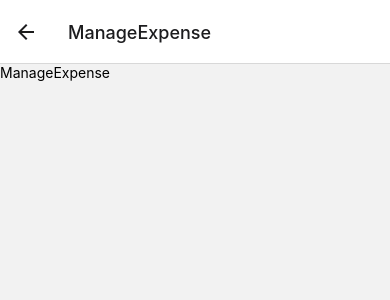
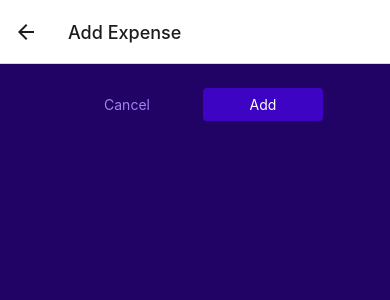
Before and after one commit to Kehad/React-Native-Tutorial, a React Native app: screen /ManageExpense in a window 390 px wide. Shown: the top 300 px of the page. Built offline with nearby package versions, Linux system fonts and the light colour scheme.

Commit message:
5th commit

```diff
--- a/App.js
+++ b/App.js
@@ -51,7 +51,7 @@
           title: "All Expenses",
           tabBarLabel: "All Expenses",
           tabBarIcon: ({ color, size }) => (
-            <Ionicons name="calender" size={size} color={color} />
+            <Ionicons name="calendar" size={size} color={color} />
           ),
         }}
       />
--- a/components/ExpensesOutput/ExpenseItem.js
+++ b/components/ExpensesOutput/ExpenseItem.js
@@ -4,10 +4,12 @@
 import { getFormattedDate } from "../../util/date";
 import { useNavigation } from "@react-navigation/native";
 
-function ExpenseItem({ description, amount, date }) {
+function ExpenseItem({ id,description, amount, date }) {
     const navigation = useNavigation();
     function expensePressHandler() {
-        navigation.navigate('ManageExpense')
+        navigation.navigate('ManageExpense', {
+            expenseId: id
+        })
     }
   return (
     <Pressable
--- /dev/null
+++ b/components/UI/Button.js
@@ -0,0 +1,44 @@
+import { Pressable, StyleSheet, Text, View } from "react-native";
+import { GlobalStyles } from "../../constants/styles";
+
+function Button({ children, onPress, mode, style }) {
+  return (
+    <View style={style}>
+      <Pressable
+        onPress={onPress}
+        style={({ pressed }) => pressed && styles.pressed}
+      >
+        <View style={[styles.button, mode === "flat" && styles.flat]}>
+          <Text style={[styles.buttonText, mode === "flat" && styles.flatText]}>
+            {children}
+          </Text>
+        </View>
+      </Pressable>
+    </View>
+  );
+}
+
+export default Button;
+
+const styles = StyleSheet.create({
+  button: {
+    borderRadius: 4,
+    padding: 8,
+    backgroundColor: GlobalStyles.colors.primary500,
+  },
+  flat: {
+    backgroundColor: "transparent",
+  },
+  buttonText: {
+    color: "white",
+    textAlign: "center",
+  },
+  flatText: {
+    color: GlobalStyles.colors.primary200,
+  },
+  pressed: {
+    opacity: 0.75,
+    backgroundColor: GlobalStyles.colors.primary100,
+    borderRadius: 4,
+  },
+});
--- a/package.json
+++ b/package.json
@@ -12,12 +12,14 @@
     "@react-navigation/bottom-tabs": "^6.6.1",
     "@react-navigation/native": "^6.1.18",
     "@react-navigation/native-stack": "^6.11.0",
+    "@reduxjs/toolkit": "^2.2.7",
     "expo": "~51.0.26",
     "expo-status-bar": "~1.12.1",
     "react": "18.2.0",
     "react-native": "0.74.5",
     "react-native-safe-area-context": "4.10.5",
-    "react-native-screens": "3.31.1"
+    "react-native-screens": "3.31.1",
+    "react-redux": "^9.1.2"
   },
   "devDependencies": {
     "@babel/core": "^7.20.0"
--- a/screens/ManageExpense.js
+++ b/screens/ManageExpense.js
@@ -1,10 +1,77 @@
-import React from 'react'
-import { Text } from 'react-native'
+import { useLayoutEffect } from "react";
+import { StyleSheet, Text, View } from "react-native";
+import { GlobalStyles } from "../constants/styles";
+import Button from "../components/UI/Button";
+import IconButton from "../components/UI/IconButton";
 
-function ManageExpense() {
+function ManageExpense({ route, navigation }) {
+  const editedExpenseId = route.params?.expenseId;
+  const isEditing = !!editedExpenseId;
+
+  useLayoutEffect(() => {
+    navigation.setOptions({
+      title: isEditing ? "Edit Expense" : "Add Expense",
+    });
+  }, [navigation, isEditing]);
+
+  function cancelHandler() {
+    navigation.goBack();
+   }
+
+  function confirmHandler() {
+    navigation.goBack();
+   }
+
+  function deleteExpenseHandler() {
+    navigation.goBack();
+  }
+
   return (
-    <Text>ManageExpense</Text>
-  )
+    <View style={styles.container}>
+      <View style={styles.buttons}>
+        <Button style={styles.button} mode="flat" onPress={cancelHandler}>
+          Cancel
+        </Button>
+        <Button style={styles.button} onPress={confirmHandler}>
+          {isEditing ? "Update" : "Add"}
+        </Button>
+      </View>
+      {isEditing && (
+        <View style={styles.deleteContainer}>
+          <IconButton
+            icon="trash"
+            color={GlobalStyles.colors.error500}
+            size={36}
+            onPress={deleteExpenseHandler}
+          />
+        </View>
+      )}
+    </View>
+  );
 }
 
-export default ManageExpense
+export default ManageExpense;
+
+const styles = StyleSheet.create({
+  container: {
+    flex: 1,
+    padding: 24,
+    backgroundColor: GlobalStyles.colors.primary800,
+  },
+  buttons: {
+    flexDirection: 'row',
+    justifyContent: 'center',
+    alignItems: 'center',
+  },
+  button: {
+    minWidth: 120,
+    marginHorizontal: 8,
+  },
+  deleteContainer: {
+    marginTop: 16,
+    paddingTop: 8,
+    borderTopWidth: 2,
+    borderTopColor: GlobalStyles.colors.primary200,
+    alignItems: 'center',
+  },
+});
```
Also changed, not shown: 1 other file (tests, documents, lock files or other folders).
